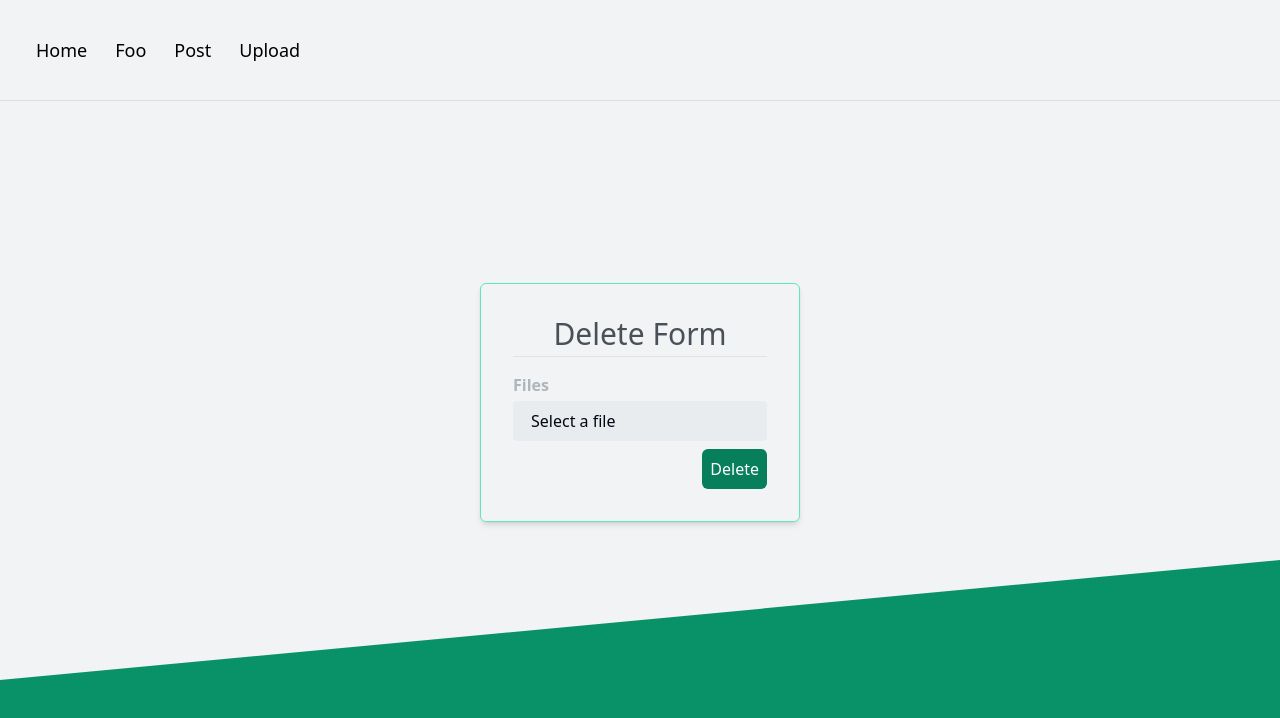
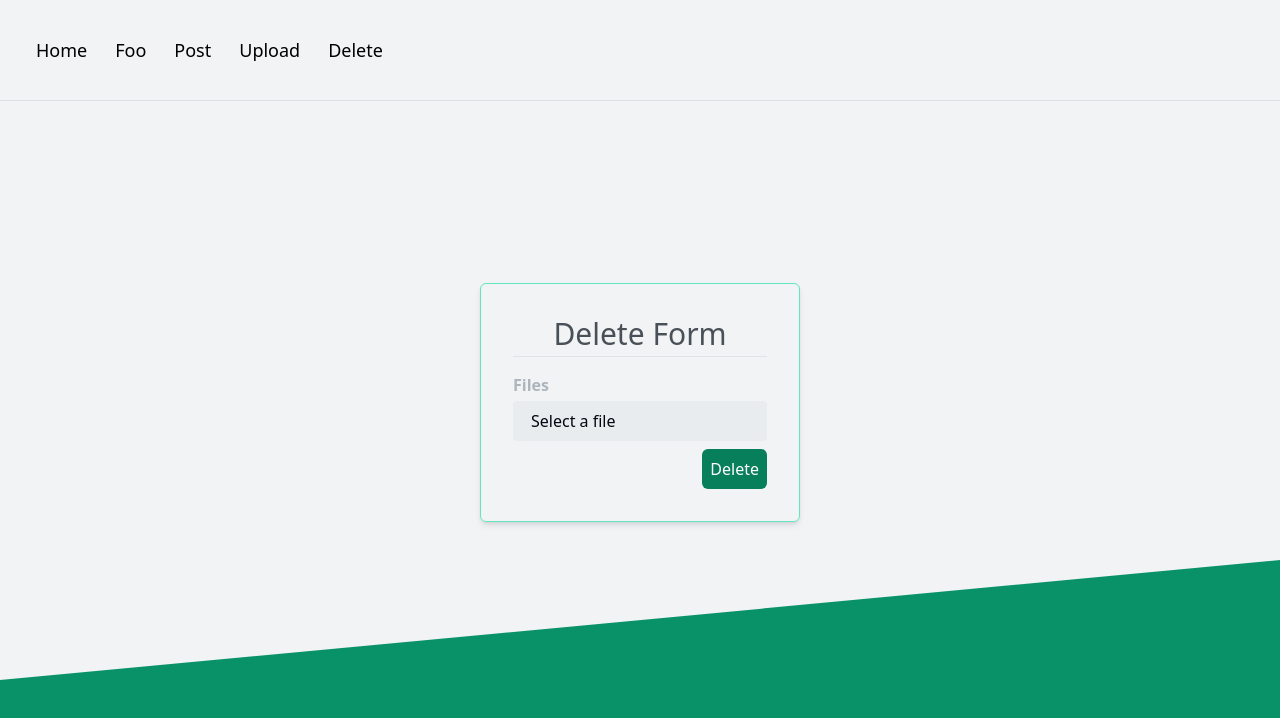
Before and after one commit to brunobonaldi94/webserver, a plain HTML site: page wwwroot/delete.html in a window 1280 px wide. Drawn offline with nearby package versions, Linux system fonts and the light colour scheme; no server answers.

Commit message:
feat: add delete upload <a> tag in nav html

```diff
--- a/wwwroot/delete.html
+++ b/wwwroot/delete.html
@@ -315,6 +315,11 @@
           class="text-lg hover:-translate-y-1 transition-all p-1 hover:text-gray-800"
           >Upload</a
         >
+        <a
+        href="delete.html"
+        class="text-lg hover:-translate-y-1 transition-all p-1 hover:text-gray-800"
+        >Delete</a
+        >
       </nav>
       <main
         class="max-w-[1440px] m-auto p-8 h-full flex flex-col items-center justify-center"
```
Also changed, not shown: wwwroot/foo.html (+5 -0 lines), wwwroot/index.html (+5 -0 lines), wwwroot/post.html (+5 -0 lines), wwwroot/upload.html (+5 -0 lines).
